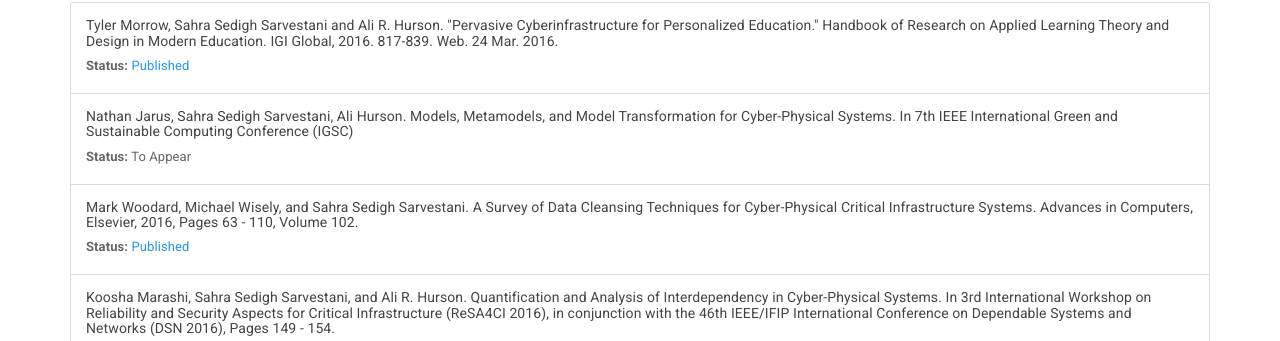
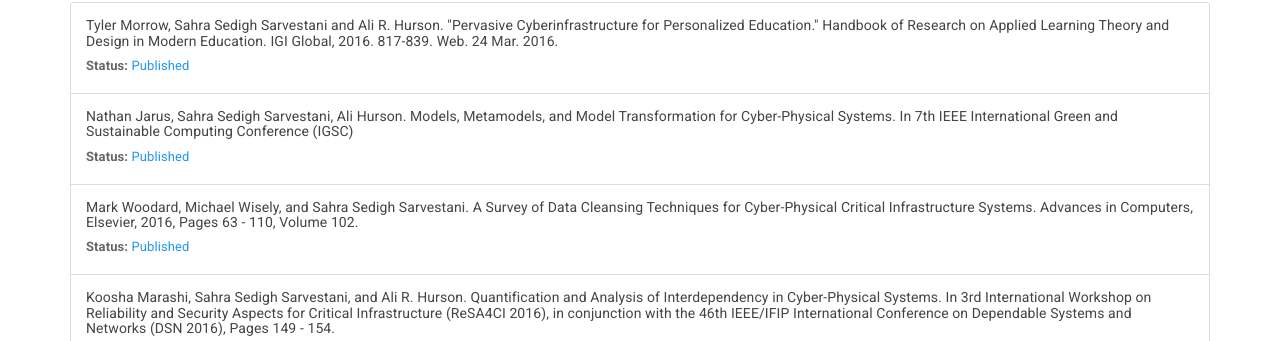
Before and after one commit to sendecomp/sendecomp-website, a Jekyll site: the page built from publications.html, in a window 1280 px wide and 900 px high. Shown: the part 243-584 px from the top of the window. Built offline with Jekyll 4.4.1, drawn with Linux system fonts in a browser that asks for light colours.

Commit message:
Change publication to published.

```diff
--- a/_data/publications.yml
+++ b/_data/publications.yml
@@ -142,7 +142,7 @@
 
 - citation: "Nathan Jarus, Sahra Sedigh Sarvestani, Ali Hurson. Models, Metamodels, and Model Transformation for Cyber-Physical Systems. In 7th IEEE International Green and Sustainable Computing Conference (IGSC)"
   year: 2016
-  status: "To Appear"
+  status: "Published"
   awards:
   area: "cip"
   fulltext: "http://web.mst.edu/~nmjxv3/publications/2016%20-%20Models,%20Metamodels,%20and%20Model%20Transformation%20for%20Cyber-Physical%20Systems.pdf"
```
